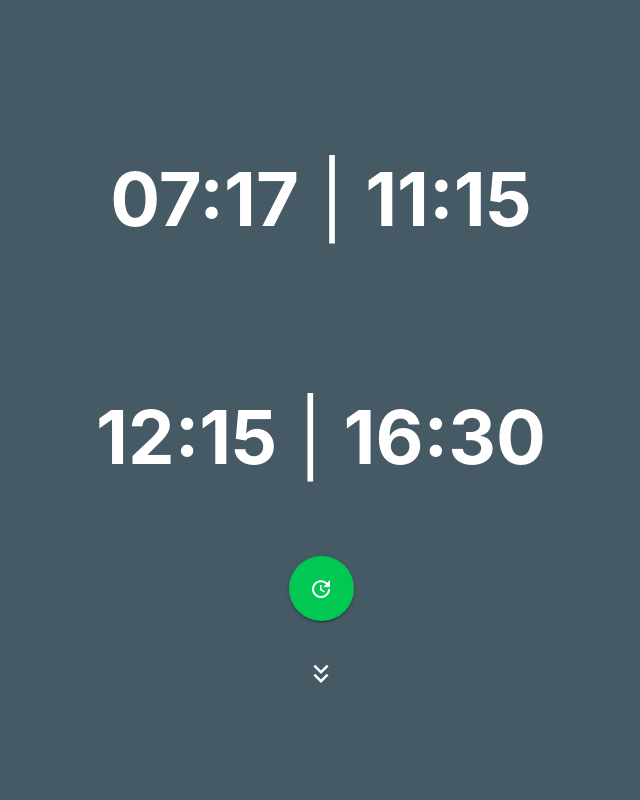
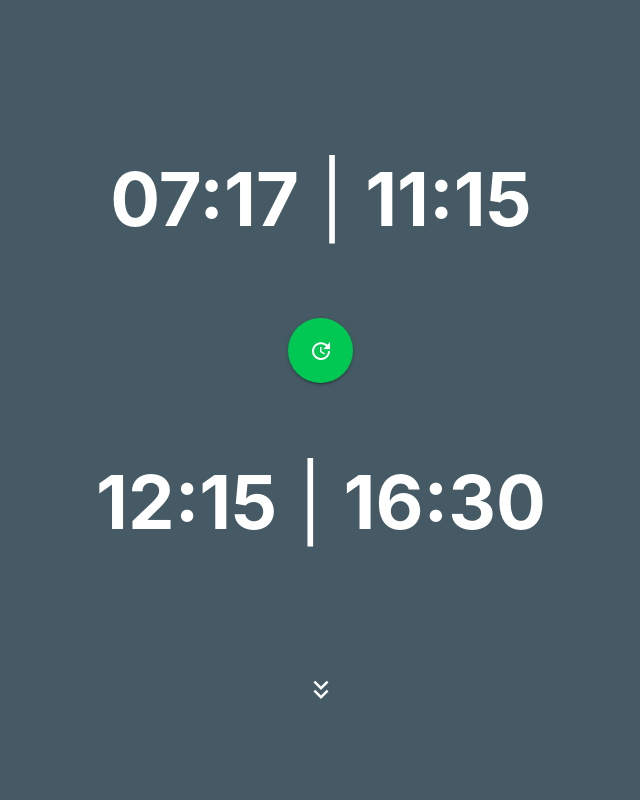
Before and after one commit to roj4s/non_british_register_generator, a React (Create React App) app: page / in a window 1280 px wide. Shown: the top 800 px of the page, without its empty margins (319-959 px from the left). Built offline with nearby package versions, Linux system fonts and the light colour scheme.

Commit message:
Reload button positioning among hour slides
Signed-off-by: Luis Miguel Rojas Aguilera <rojas@icomp.ufam.edu.br>

```diff
--- a/src/HoursCard/HoursCard.css
+++ b/src/HoursCard/HoursCard.css
@@ -13,6 +13,7 @@
  display: flex;
  flex-direction: column;
  padding-top: 10vh;
+ align-items: center;
 }
 
 @keyframes down-arrows-up-down {
@@ -34,7 +35,7 @@
   margin-top: auto;
   display: flex;
   flex-direction: column;
-  margin-bottom: 15vh;
+  margin-bottom: 13vh;
   animation-name: down-arrows-up-down;
   animation-duration: 1s;
   animation-iteration-count: infinite;
--- a/src/HoursCard/HoursCard.js
+++ b/src/HoursCard/HoursCard.js
@@ -121,17 +121,24 @@ class HoursCard extends Component {
     let entries = this.state.entries.map((e) =>
       <p><strong>{e[0]}:{e[1]}</strong>    |  <strong>{e[2]}:{e[3]}</strong></p> );
 
+    let reloadBtn = (<ThemeProvider theme={this.btnTheme}>
+                        <RoundedButton
+                            onClick={this.generateHours}
+                            size='large'
+                            variant="contained"
+                            color="primary"
+                        >
+                          <i className='material-icons'>update</i>
+                        </RoundedButton>
+                      </ThemeProvider>);
+
+    entries.splice(1, 0, reloadBtn);
+
     return (
       <div className="HoursCard dark-primary-color">
       <div className="hour-items">
         {entries}
       </div>
-        <ThemeProvider theme={this.btnTheme}>
-          <RoundedButton onClick={this.generateHours}  size='large' variant="contained" color="primary"
-      >
-             <i className='material-icons'>update</i>
-          </RoundedButton>
-        </ThemeProvider>
       <span className="down-arrows" onClick={this.scroll} >
         <i className="material-icons">keyboard_arrow_down</i>
         <i className="material-icons">keyboard_arrow_down</i>
```
